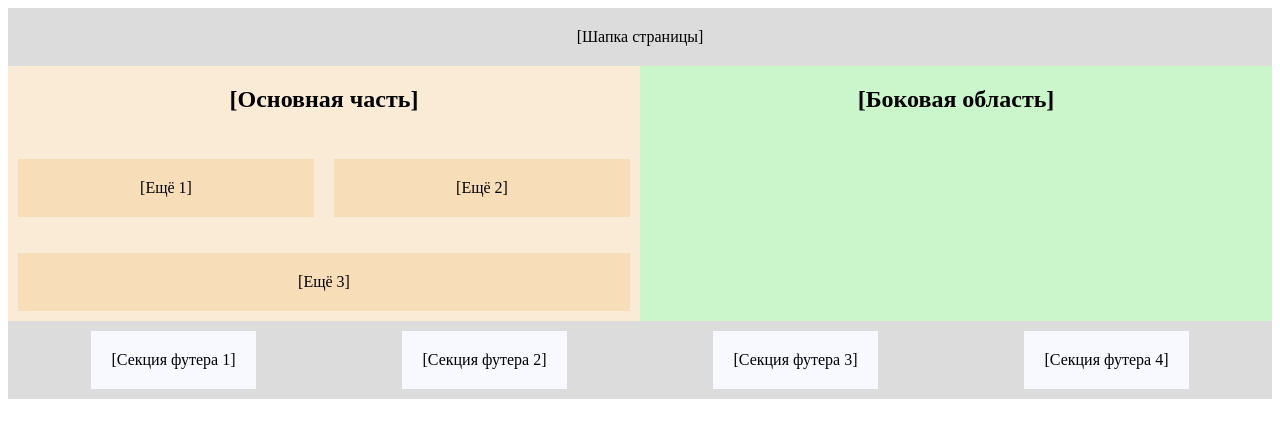
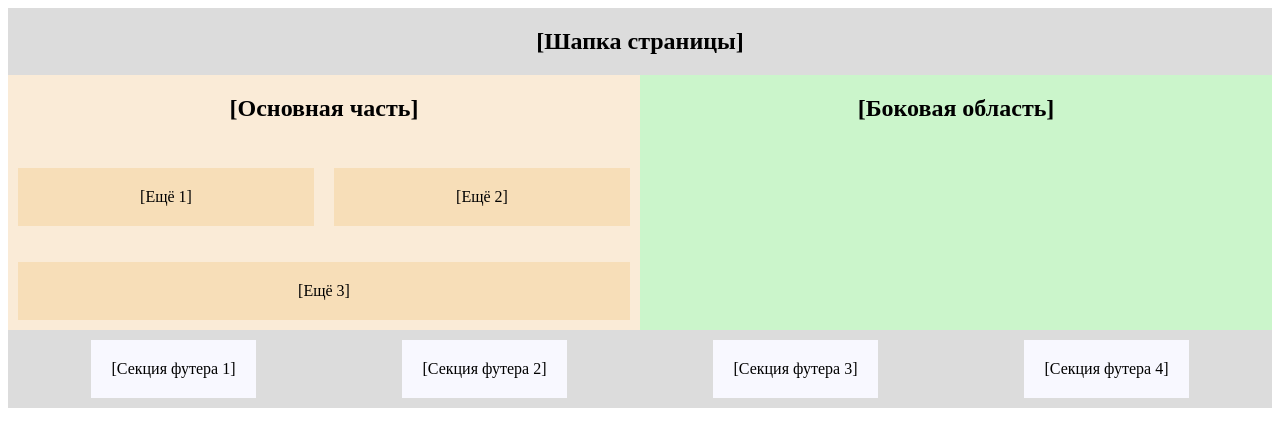
Before and after one commit to ayu-galsan/work1, a plain HTML site: page index.html in a window 1280 px wide. Drawn offline with Linux system fonts and the light colour scheme.

Commit message:
changeHeaderTitle

```diff
--- a/index.html
+++ b/index.html
@@ -10,8 +10,7 @@
   <body>
     <div class="page">
       <header class="header">
-        <h2 class="header__title"></h2>
-        [Шапка страницы]
+        <h2 class="header__title">[Шапка страницы]</h2>
       </header>
       <main class="content">
         <section class="main">
```
